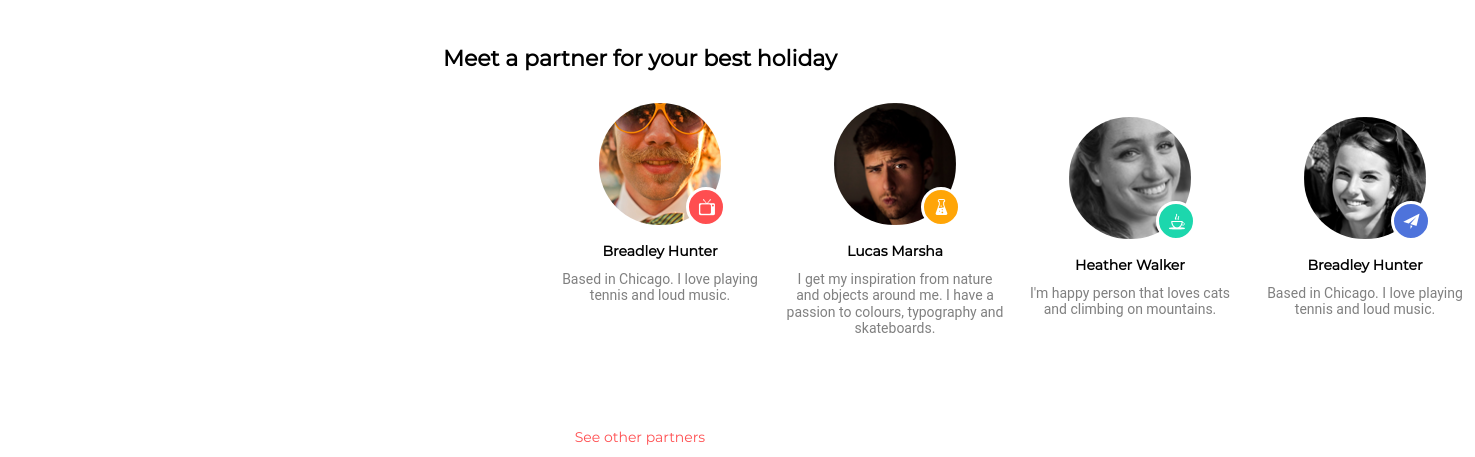
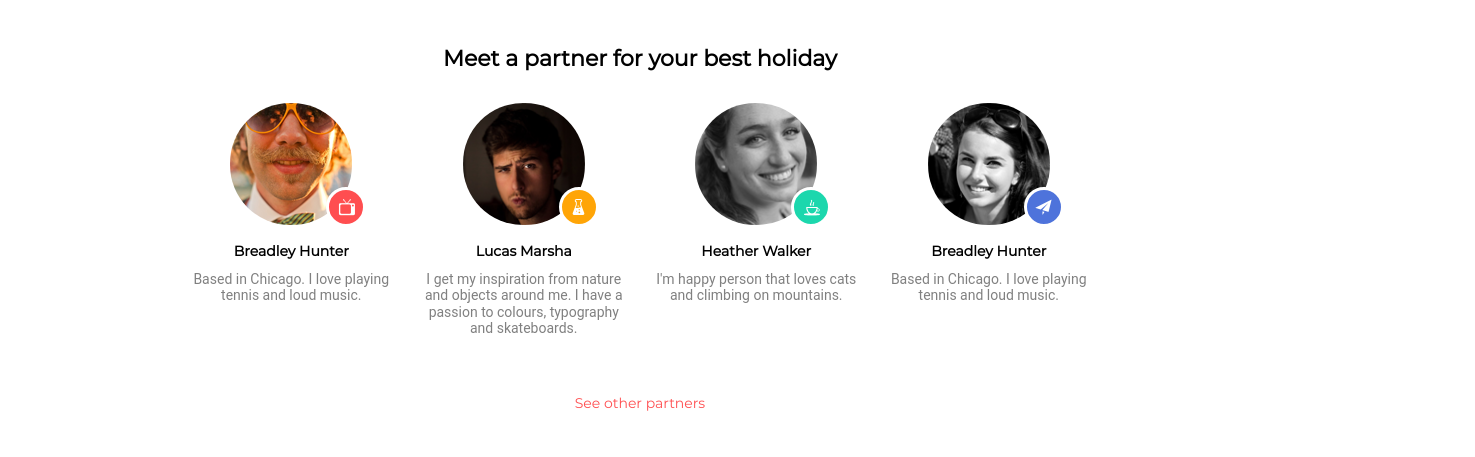
Before and after one commit to kateksiondzyk/goit-fe-course, a plain HTML site: page html-css/module-09/index.html in a window 1280 px wide. Shown: the part 722-1179 px from the top of the page, 1475 px wide, since content can reach past the window. After the commit the page ends 1145 px from the top, so only its background shows below. Drawn offline with Linux system fonts and the light colour scheme.

Commit message:
completed first version

```diff
--- a/html-css/module-09/css/styles.css
+++ b/html-css/module-09/css/styles.css
@@ -213,7 +213,6 @@ img {
 .icon-tv::before {
     background-color: rgb(255, 78, 80);
     background-image: url(../img/icons-small/tv.png);
-    z-index: 1;
 }
 
 .icon-bottle::before {
@@ -302,7 +301,7 @@ img {
 
 @media (max-width: 767px) {
 
-.partners__list [class*="col-"] {
+.partners__list [class*="col-"]:not(:last-child) {
     margin-bottom: 28px;
     }
 }
@@ -475,18 +474,10 @@ img {
         display: flex;
         flex-direction: row;
         justify-content: space-between;
-        width: 940px;
         margin-bottom: 36px;
     }
 
-    .partners_list--item {
-        width: 220px;
-        height: 250px;
-        margin: 0;
-        padding: 0;
-    }
-
-    .partners_list--item:nth-child(3n) {
+    .partners__list [class*="col-"] {
         margin-bottom: 0px;
     }
 
--- a/html-css/module-09/index.html
+++ b/html-css/module-09/index.html
@@ -48,7 +48,7 @@
                     <div class="col-sm-12 col-md-8 col-lg-12">
                         <h2 class="partners__title">Meet a partner for your best holiday</h2>
                     </div>
-                    <div class="col-sm-12 col-md-8 col-lg-3">
+                    <div class="col-sm-12 col-md-8 col-lg-12">
                         <div class="row partners__list">
                             <div class="col-sm-12 col-md-6 col-lg-3">
                                 <div class="partners_list--item icon-tv">
@@ -96,7 +96,6 @@
             </div>
         </div>
     </div>
-
 </body>
 
 </html>
```
